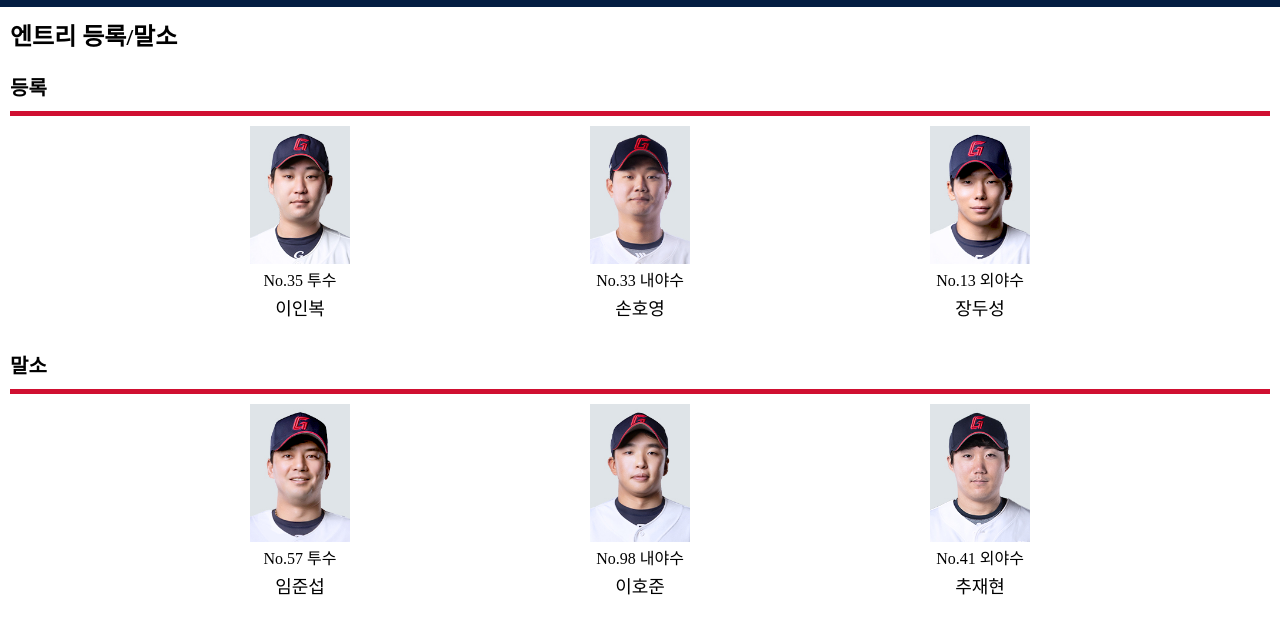
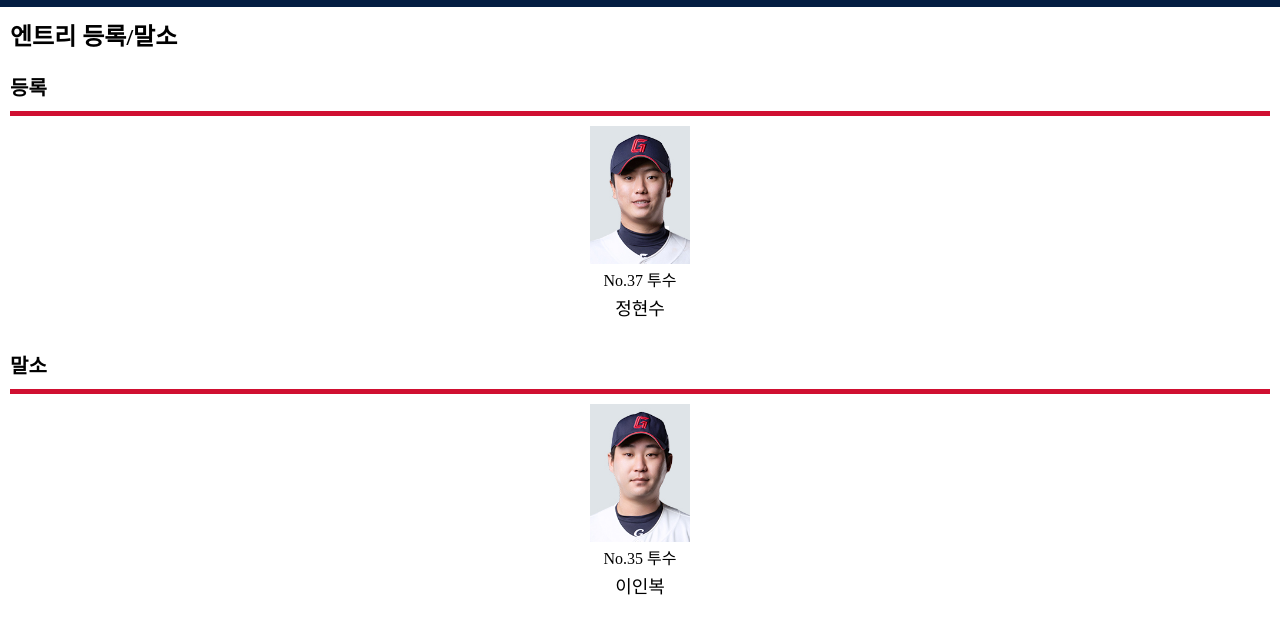
Before and after one commit to hyukz96/Giants_StatView, a plain HTML site: page www/subpage/entrycall/entrycall.html in a window 1280 px wide. Shown: the part 53-686 px from the top of the page. Drawn offline with nearby package versions, Linux system fonts and the light colour scheme; a web font is replaced by a local one.

Commit message:
Roster has been updated (based on 21st July, 2024)

```diff
--- a/www/subpage/entrycall/entrycall.html
+++ b/www/subpage/entrycall/entrycall.html
@@ -43,19 +43,9 @@
                 <div id="details">
                     <div class="info_wrap">
                         <div class="player_info">
-                            <img src="../../common/images/pitcher/inbok35.jpg" alt="금일 등록된 선수는 배번 35번 투수 이인복 선수입니다.">
-                            <p class="position">No.35 투수</p>
-                            <p class="name">이인복</p>
-                        </div>
-                        <div class="player_info">
-                            <img src="../../common/images/infielder/hoyoung33.jpg" alt="금일 등록된 선수는 배번 33번 내야수 손호영 선수입니다.">
-                            <p class="position">No.33 내야수</p>
-                            <p class="name">손호영</p>
-                        </div>
-                        <div class="player_info">
-                            <img src="../../common/images/outfielder/doosung13.jpg" alt="금일 등록된 선수는 배번 13번 외야수 장두성 선수입니다.">
-                            <p class="position">No.13 외야수</p>
-                            <p class="name">장두성</p>
+                            <img src="../../common/images/pitcher/hyeonsoo37.jpg" alt="금일 등록된 선수는 배번 37번 투수 정현수 선수입니다.">
+                            <p class="position">No.37 투수</p>
+                            <p class="name">정현수</p>
                         </div>
                     </div>
                     <p id="noCallup">금일 등록된 선수가 없습니다.</p>
@@ -66,19 +56,9 @@
                 <div id="details">
                     <div class="info_wrap">
                         <div class="player_info">
-                            <img src="../../common/images/pitcher/junseop57.jpg" alt="금일 말소된 선수는 배번 57번 투수 임준섭 선수입니다.">
-                            <p class="position">No.57 투수</p>
-                            <p class="name">임준섭</p>
-                        </div>
-                        <div class="player_info">
-                            <img src="../../common/images/infielder/hojun98.jpg" alt="금일 말소된 선수는 배번 98번 내야수 이호준 선수입니다.">
-                            <p class="position">No.98 내야수</p>
-                            <p class="name">이호준</p>
-                        </div>
-                        <div class="player_info">
-                            <img src="../../common/images/outfielder/jaehyeon41.jpg" alt="금일 말소된 선수는 배번 41번 외야수 추재현 선수입니다.">
-                            <p class="position">No.41 외야수</p>
-                            <p class="name">추재현</p>
+                            <img src="../../common/images/pitcher/inbok35.jpg" alt="금일 등록된 선수는 배번 35번 투수 이인복 선수입니다.">
+                            <p class="position">No.35 투수</p>
+                            <p class="name">이인복</p>
                         </div>
                     </div>
                     <p id="noSenddown">금일 말소된 선수가 없습니다.</p>
```
Also changed, not shown: www/common/entry_html/pitcher_entry.html (+3 -3 lines), 1 other file.
